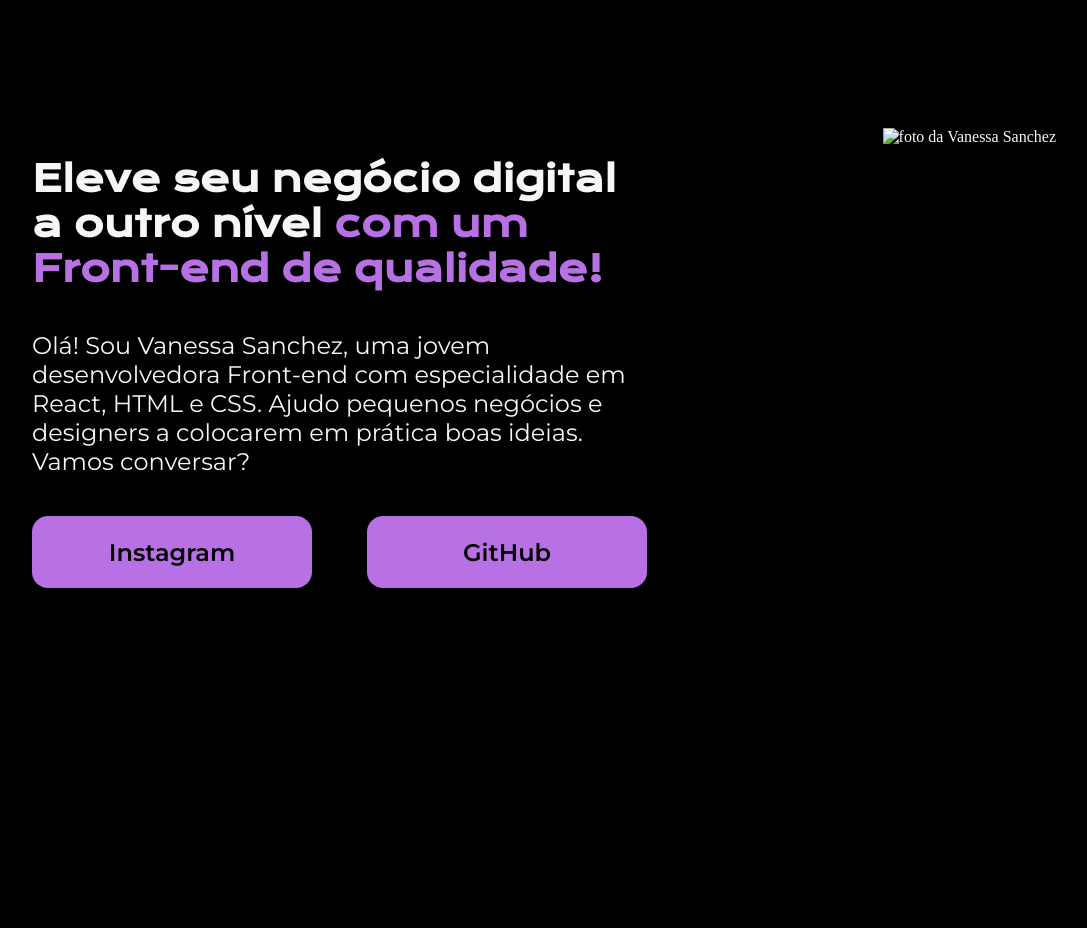
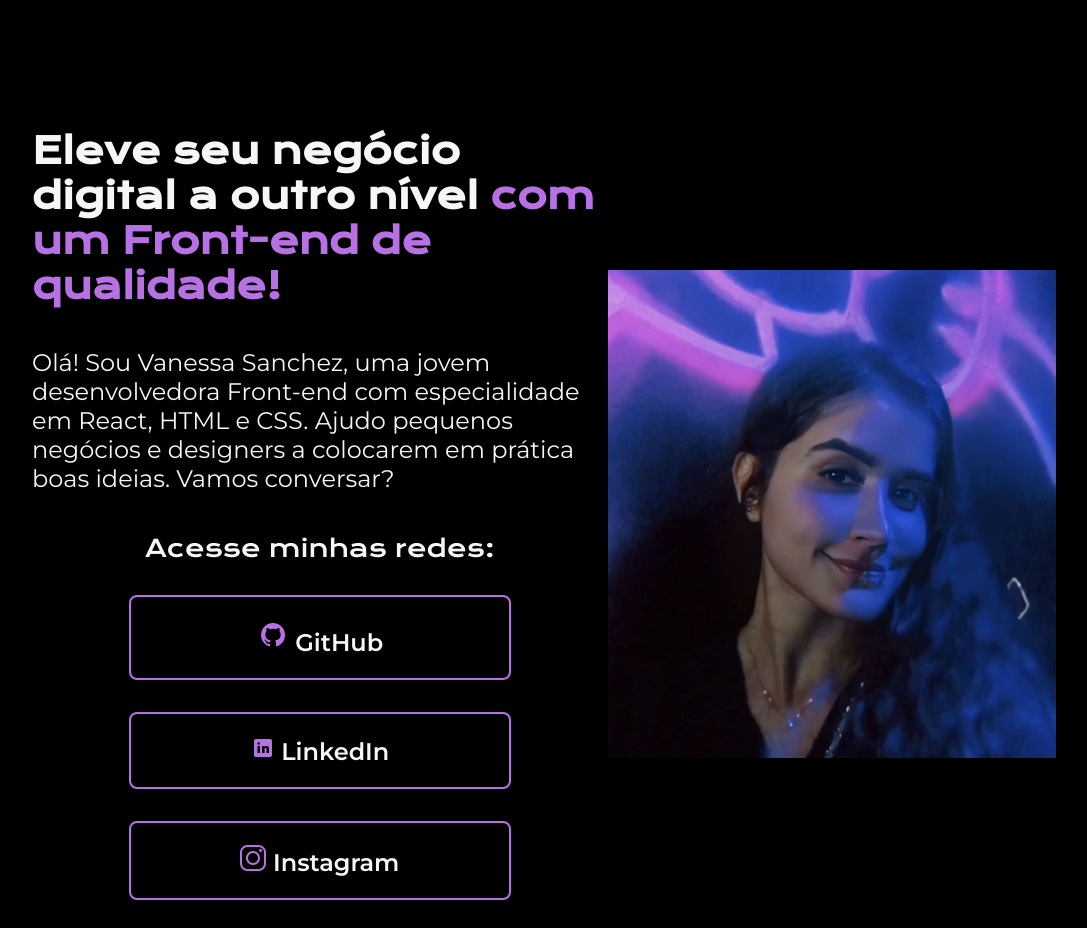
Before and after one commit to vsanxz/PROJETO_HTML_CSS__ALURA, a plain HTML site: page index.html in a window 1280 px wide. Shown: the whole page, without its empty margins (96-1183 px from the left). Drawn offline with nearby package versions, Linux system fonts and the light colour scheme.

Commit message:
atualizações locais da pagina principal

```diff
--- a/index.html
+++ b/index.html
@@ -15,11 +15,19 @@
                 <h1 class="apresentacao__conteudo__titulo">Eleve seu negócio digital a outro nível <strong class="destaque_titulo">com um Front-end de qualidade!</strong></h1>
                 <p class="apresentacao__conteudo__texto">Olá! Sou Vanessa Sanchez, uma jovem desenvolvedora Front-end com especialidade em React, HTML e CSS. Ajudo pequenos negócios e designers a colocarem em prática boas ideias. Vamos conversar?</p>
                 <div class="apresentacao__links">
-                    <a class="apresentacao__links__link" href="https://www.instagram.com/nessasanxz/">Instagram</a>
-                    <a class="apresentacao__links__link" href="https://github.com/vsanxz">GitHub</a>
+                    <h2 class="apresentacao__links__subtitulo">Acesse minhas redes:</h2>
+                    <a class="apresentacao__links__link" href="https://github.com/vsanxz">
+                        <img class="GitHub__logo" src="./assets/github_1.png" alt="logo do GitHub">
+                        GitHub</a>
+                    <a class="apresentacao__links__link" href="https://www.linkedin.com/in/vanessa-sanchez-47a683190/">
+                        <img class="LinkedIn__logo" src="./assets/linkedin_1.png" alt="logo do LinkedIn">
+                        LinkedIn</a>
+                    <a class="apresentacao__links__link" href="https://www.instagram.com/nessasanxz/">
+                        <img class="Instagram__logo" src="./assets/instagram_1.png" alt="logo do Instagram">
+                        Instagram</a>
                 </div>
             </section>
-            <img class="foto_vanessa" src="vanessa.jpeg" alt="foto da Vanessa Sanchez">
+            <img class="foto_vanessa" src="./assets/vanessa.jpeg" alt="foto da Vanessa Sanchez">
         </main>
         <footer></footer>
     </body>
--- a/style.css
+++ b/style.css
@@ -46,20 +46,30 @@ body {
 
 .apresentacao__links {
     display: flex;
+    flex-direction: column;
     justify-content: space-between;
+    align-items: center;
+    gap: 32px;
+}
+
+.apresentacao__links__subtitulo {
+    font-size: 24px;
+    font-family:'Krona One', sans-serif;
+    font-weight: 400;
 }
 
 .apresentacao__links__link {
-    background-color:#b871e5;
-    width: 280px;
+    /* background-color:#b871e5; */
+    border:2px solid #b871e5;
+    width: 378px;
     text-align: center;
-    border-radius: 16px;
+    border-radius: 8px;
     font-size: 24px;
     font-family: 'Montserrat', sans-serif;
     font-weight: 600;
     padding: 21.5px 0;
     text-decoration:none;
-    color: black;
+    color: #F6F6F6;
 
 }
 
```
Also changed, not shown: assets/Imagem.png (added), assets/github.png (added), assets/github_1.png (added), assets/instagram.png (added), assets/instagram_1.png (added), assets/linkedin.png (added), assets/linkedin_1.png (added), assets/twitch.png (added), assets/twitter.png (added), assets/vanessa.jpeg (added).
